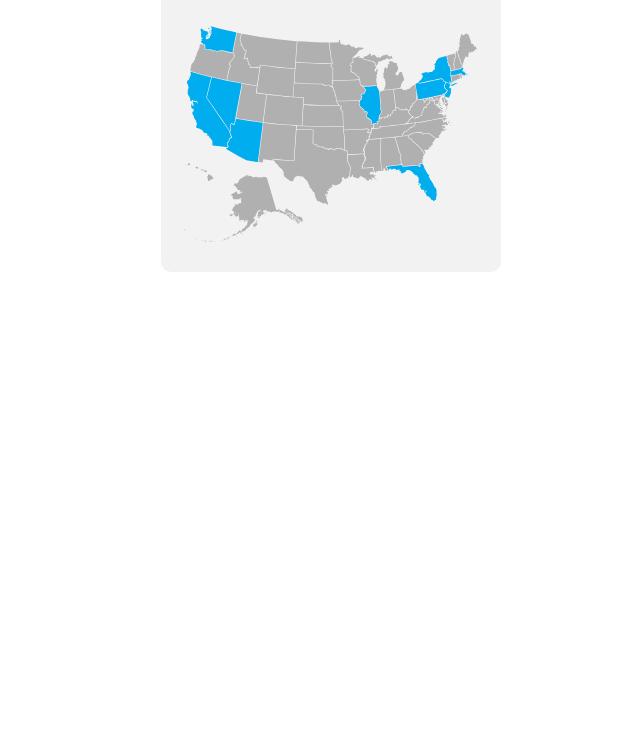
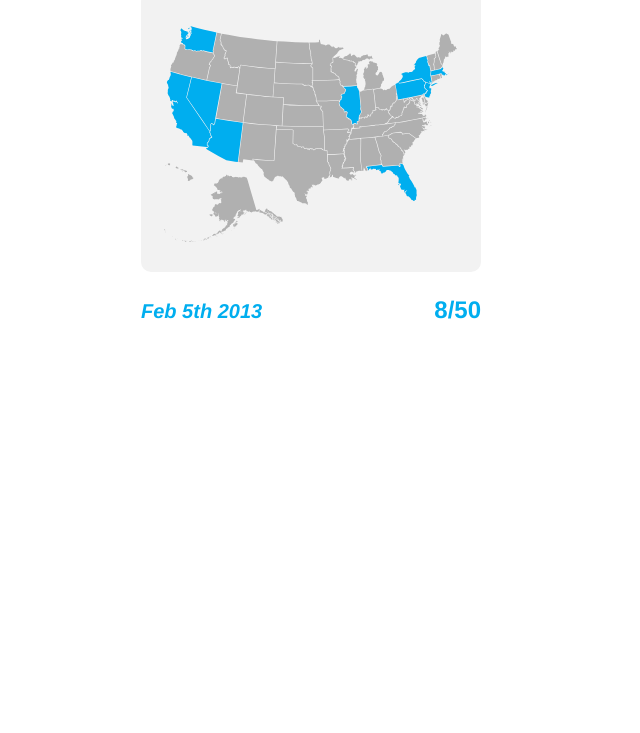
Before and after one commit to vyder/states, a plain HTML site: page index.html in a window 1280 px wide. Shown: the part 67-800 px from the top of the page, without its empty margins (329-969 px from the left). Drawn offline with Linux system fonts and the light colour scheme.

Commit message:
Count; date; README

```diff
--- a/index.html
+++ b/index.html
@@ -6,7 +6,7 @@
   <style>
 
 	body{
-		width:300px;
+		width:340px;
 		margin:0 auto;
 		font-family:"helvetica neue",arial,sans-serif;
 		-webkit-font-smoothing: antialiased;
@@ -45,6 +45,21 @@
 	{
 		color: #00AEEF;
 	}
+
+	div.count {
+		position: relative;
+	}
+	div.count h1 { color: #00AEEF; }
+	.pull-left {
+		float: left;
+	}
+	.pull-right {
+		float: right;
+	}
+	.clear {
+		clear: both;
+	}
+
 
   </style>
 </head>
@@ -103,6 +118,11 @@
 		<li data-state="wi" id="wi">x</li>
 		<li data-state="wy" id="wy">y</li>
 	</ul>
+	<div class="count">
+		<h1 class="pull-left"><small><em>Feb 5th 2013</em></small></h1>
+		<h1 class="pull-right">8/50</h1>
+	</div>
+	<div class="clear"></div>
 
 	<style>
 		/* Not Visited Yet */
```
Also changed, not shown: 1 other file.
